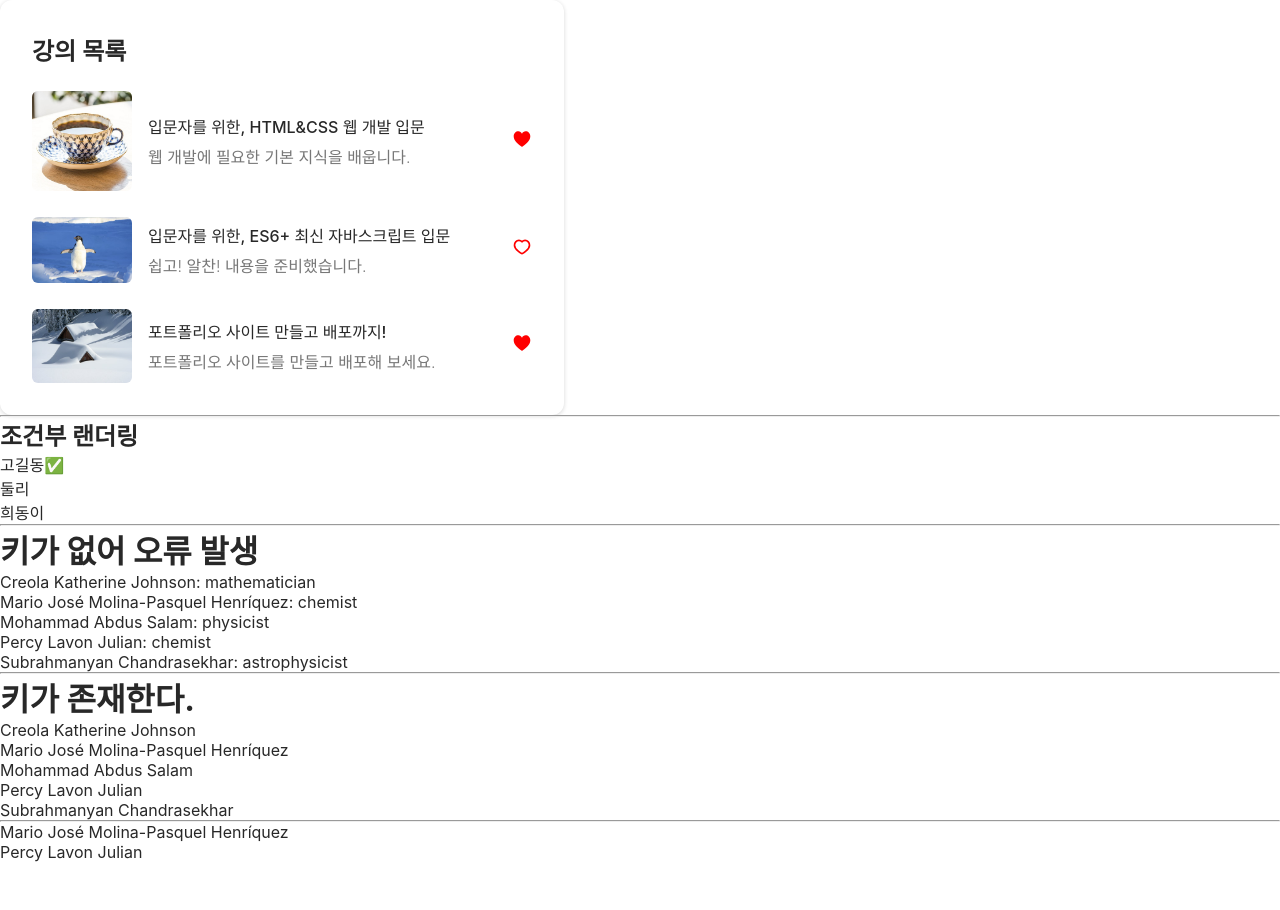
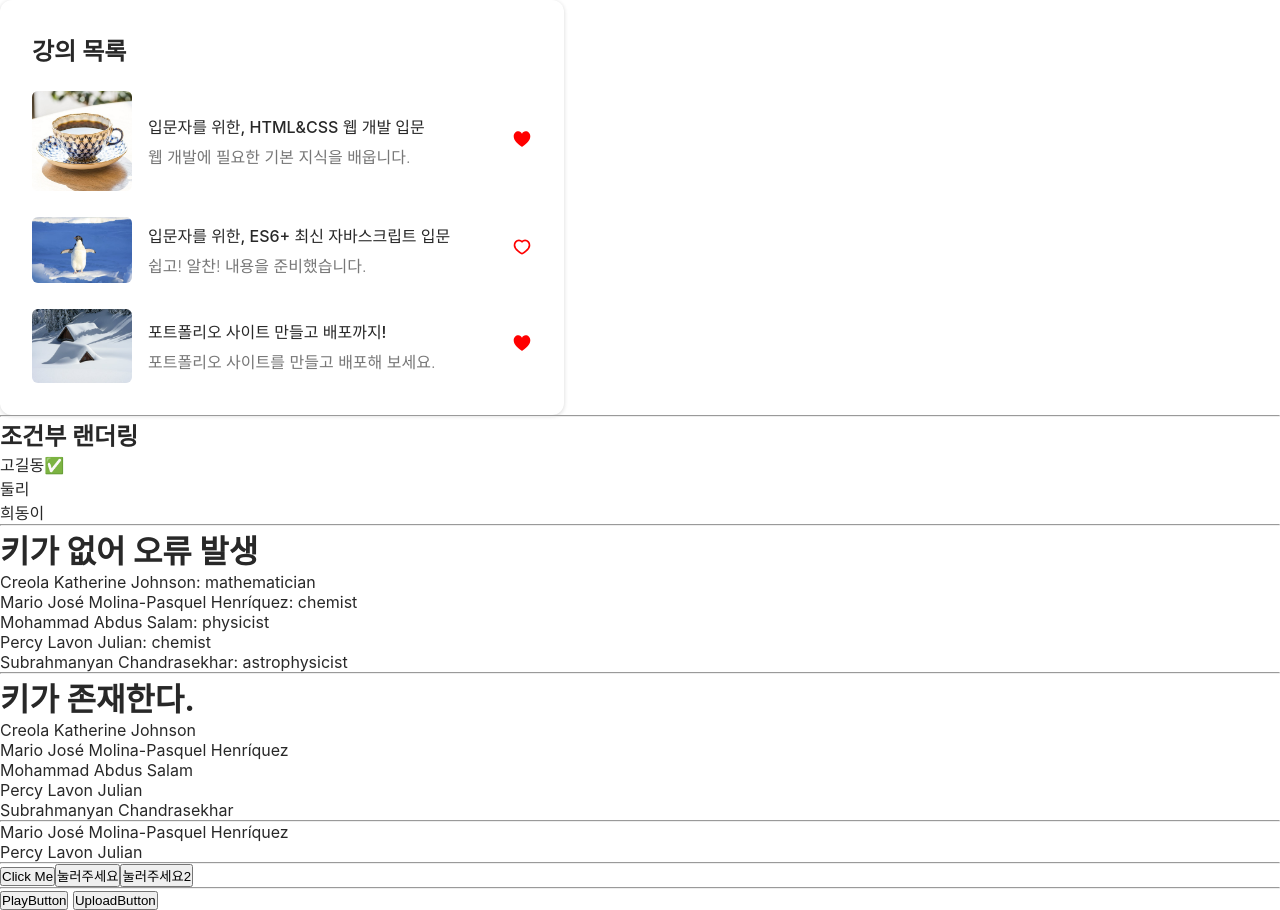
Before and after one commit to euiiiii/2024_react01, a React (Create React App) app: page / in a window 1280 px wide. Before the commit the page ends 862 px from the top, so only its background shows below. Built offline with nearby package versions, Linux system fonts and the light colour scheme.

Commit message:
241119 15:47 이벤트01

```diff
--- a/src/App.js
+++ b/src/App.js
@@ -10,6 +10,8 @@
 import TextList from "./components/step06/TextList";
 import TextList2 from "./components/step06/TextList2";
 import TextList3 from "./components/step06/TextList3";
+import Event01 from "./components/step07/Event01";
+import Event02 from "./components/step07/Event02";
 
 /*
 function Header() {
@@ -81,6 +83,10 @@
       <TextList2 />
       <hr />
       <TextList3 />
+      <hr />
+      <Event01 />
+      <hr />
+      <Event02 />
     </div>
   );
 }
--- /dev/null
+++ b/src/components/step07/Event01.jsx
@@ -0,0 +1,20 @@
+import React from 'react';
+
+// 이벤트 핸들러는 사용자가 마우스를 클릭하거나 입력상자에서 키보드를 타이핑하는 등 사용자와의
+// 상호작용에 따라 실행되는 사용자 정의 함수
+// ** 이벤트 핸들러를 추가하기 위해서는 먼저 함수를 정의하고 이를 jsx 태그에 props 형태로 전달한다.
+function Event01(props) {
+    // 사용자 정의 함수(이벤트 핸들러=handleClick)
+    function handleClick(){
+        alert("눌렀네");
+    }
+    return (
+        <>
+            <button onClick={handleClick}>Click Me</button>
+            <button onClick={function handleClick2() {alert("눌렀네2")}}>눌러주세요</button>
+            <button onClick={() => {alert("눌렀네3")}}>눌러주세요2</button>
+        </>
+    );
+}
+
+export default Event01;
--- /dev/null
+++ b/src/components/step07/Event02.jsx
@@ -0,0 +1,23 @@
+// children은 React 컴포넌트의 특수한 props이다.
+// 컴포넌트 태그 안에 전달된 내용을 포함한다.
+// 여는 태그와 닫는 태그 사이에 있는 내용을 나타낸다. => PlayButton, UploadButton
+// 동적인 내용을 전달할 수 있다.
+
+function AlertButton({message, children}) {
+    return(
+        <button onClick={() => alert(message)}>
+            {children}
+        </button>
+    );
+}
+
+function Event02(props) {
+    return (
+        <div>
+            <AlertButton message="play">PlayButton</AlertButton> {/*PlayButton은 동적으로 변경되는 children이다.*/}
+            <AlertButton message="upload">UploadButton</AlertButton>
+        </div>
+    );
+}
+
+export default Event02;
```
